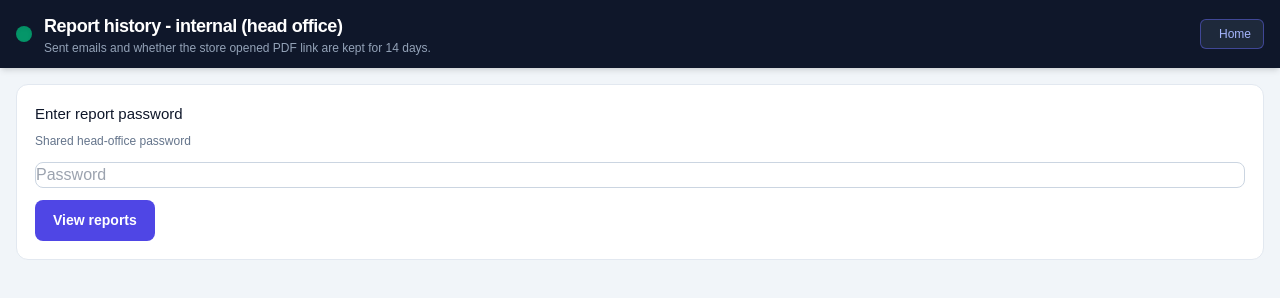
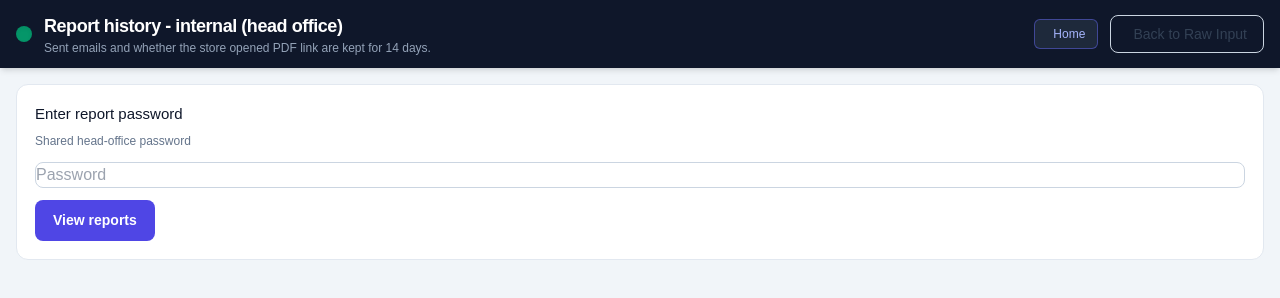
Before and after one commit to lscherub/po-receiving-tool, a website: page report/index.html in a window 1280 px wide. Drawn offline with nearby package versions, Linux system fonts and the light colour scheme.

Commit message:
Add button to navigate back to raw input

```diff
--- a/report/index.html
+++ b/report/index.html
@@ -44,7 +44,12 @@ input{width:100%;padding:10px 12px;border:1px solid #cbd5e1;border-radius:8px;fo
                     <i class="fa-solid fa-chart-line"></i>
                     <span>Home</span>
                 </a>
+              <button onclick="goToStep(1)"
+                            class="border border-slate-300 hover:bg-slate-50 text-slate-700 px-4 py-2 rounded-lg text-sm font-medium transition">
+                            <i class="fa-solid fa-arrow-left mr-1.5"></i> Back to Raw Input
+                </button>
             </div>
+
         </div>
     </header>
 <!-- <div class="bar"><h1>Report history - internal (head office)</h1><p></p> -->
```
